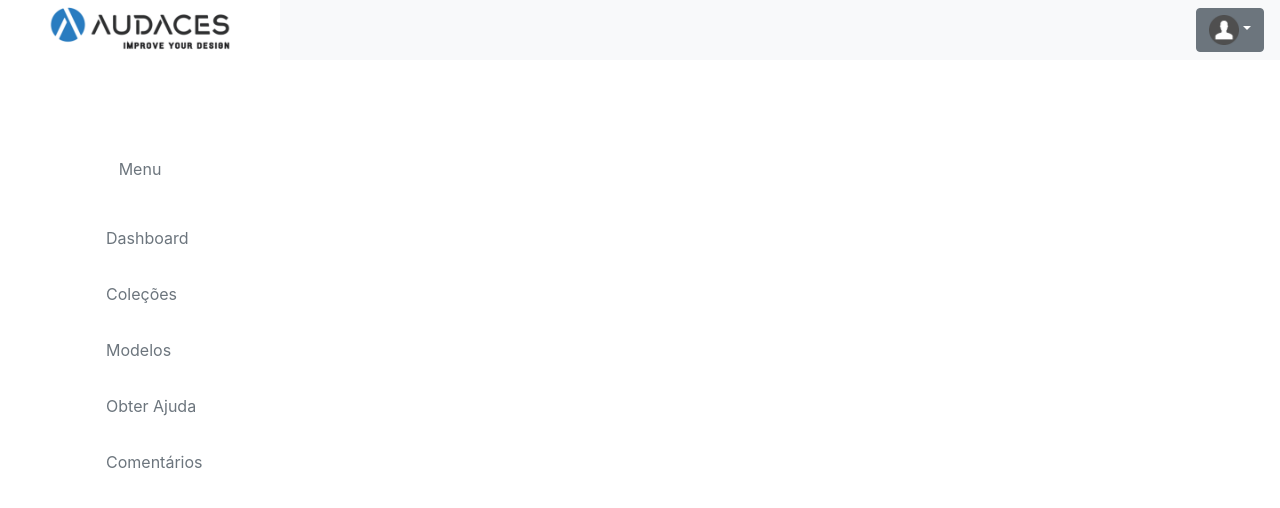
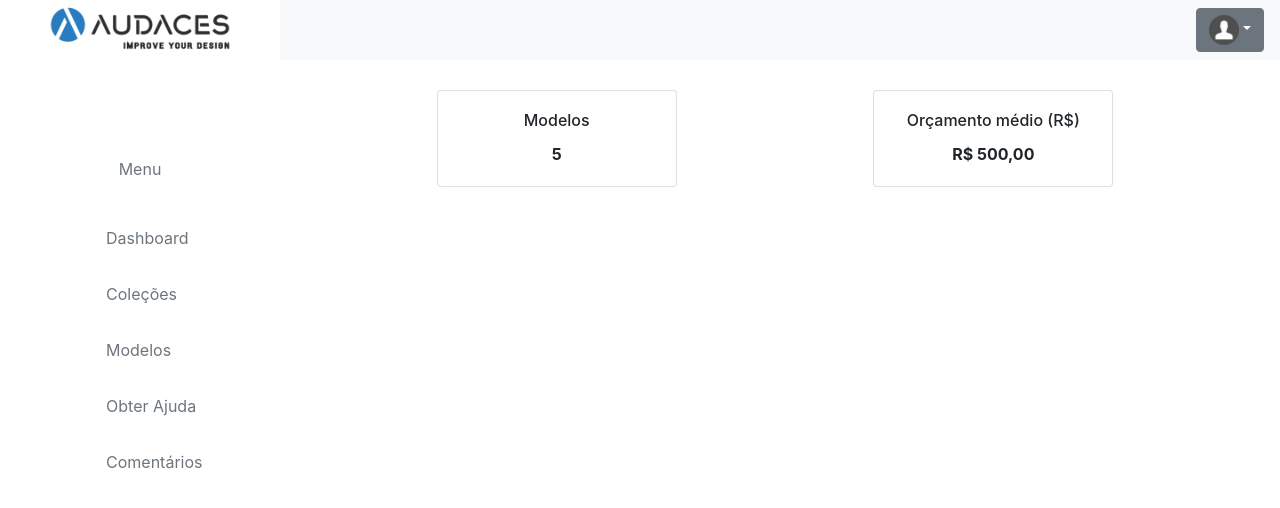
Before and after one commit to marcos-ev/-LAB-Clothing-Collection, an Angular app: page /dashboard in a window 1280 px wide. Shown: the top 508 px of the page. Built offline with nearby package versions, Linux system fonts and the light colour scheme.

Commit message:
dashboard to dashboard

```diff
--- a/db.json
+++ b/db.json
@@ -9,6 +9,26 @@
       "email": "marcosev@gmail.com",
       "password": "mevc0808",
       "id": 2
+    },
+    {
+      "email": "marcosev@gmail.com",
+      "password": "mevc0808",
+      "id": 3
+    },
+    {
+      "email": "marcosev@gmail.com",
+      "password": "mevc0808",
+      "id": 4
+    },
+    {
+      "email": "marcosev@gmail.com",
+      "password": "mevc0808",
+      "id": 5
+    },
+    {
+      "email": "marcosev@gmail.com",
+      "password": "mevc0808",
+      "id": 6
     }
   ],
   "modelos": [
--- a/src/app/dashboard/dashboard.component.css
+++ b/src/app/dashboard/dashboard.component.css
@@ -0,0 +1,30 @@
+@import 'https://maxcdn.bootstrapcdn.com/bootstrap/4.0.0/css/bootstrap.min.css';
+
+
+* {
+  padding:0;
+  margin:0;
+  vertical-align:baseline;
+  list-style:none;
+  border:0
+  }
+
+.card {
+  align-items: center;
+  display: flex;
+  max-width: 100%;
+  width: 30vh;
+  margin-left: 0;
+}
+
+.card-title {
+  font-size: 1rem;
+  text-align: center;
+}
+
+.card-text {
+  font-size: 1rem;
+  text-align: center;
+
+
+}
--- a/src/app/dashboard/dashboard.component.html
+++ b/src/app/dashboard/dashboard.component.html
@@ -1,2 +1,31 @@
 <app-header></app-header>
 <app-menu-lateral></app-menu-lateral>
+
+<div class="dashboard"> <!-- Adiciona uma margem superior ao container -->
+  <div class="row">
+    <div class="col-md-4">
+      <div class="card">
+        <div class="card-body">
+          <h5 class="card-title fs-4">Coleções</h5>
+          <p class="card-text"><strong class="fs-4">10</strong></p>
+        </div>
+      </div>
+    </div>
+    <div class="col-md-4">
+      <div class="card" style="margin-top: 30px;"> <!-- Ajusta a margem superior dos cards se necessário -->
+        <div class="card-body">
+          <h5 class="card-title fs-4">Modelos</h5>
+          <p class="card-text"><strong class="fs-4">5</strong></p>
+        </div>
+      </div>
+    </div>
+    <div class="col-md-4">
+      <div class="card" style="margin-top: 30px;"> <!-- Ajusta a margem superior dos cards se necessário -->
+        <div class="card-body">
+          <h5 class="card-title fs-4">Orçamento médio (R$)</h5>
+          <p class="card-text"><strong class="fs-4">R$ 500,00</strong></p>
+        </div>
+      </div>
+    </div>
+  </div>
+</div>
--- a/src/app/header/header.component.html
+++ b/src/app/header/header.component.html
@@ -1,5 +1,3 @@
-
-
 <nav class="navbar navbar-expand-md navbar-light bg-light">
   <a class="navbar-brand d-flex justify-content-center" href="#">
   </a>
--- a/src/app/menu-lateral/menu-lateral.component.html
+++ b/src/app/menu-lateral/menu-lateral.component.html
@@ -9,8 +9,8 @@
     </div>
     <ul class="nav nav-pills flex-column mb-auto">
       <li class="nav-item">
-        <a href="#" class="nav-link ">
-          <svg class="bi pe-none me-2 ml-2" width="16" height="16"><use xlink:href="#question-circle"></use></svg>
+        <a href="#" class="nav-link" routerLink="/dashboard">
+          <svg class="bi pe-none me-2 ml-2" width="16" height="16"><use xlink:href="#"></use></svg>
           Dashboard
         </a>
       </li>
@@ -42,6 +42,6 @@
   </div>
 
   <div class="container-fluid">
-    <!-- Adicione o conteúdo do seu projeto aqui -->
+
   </div>
 </main>
```
